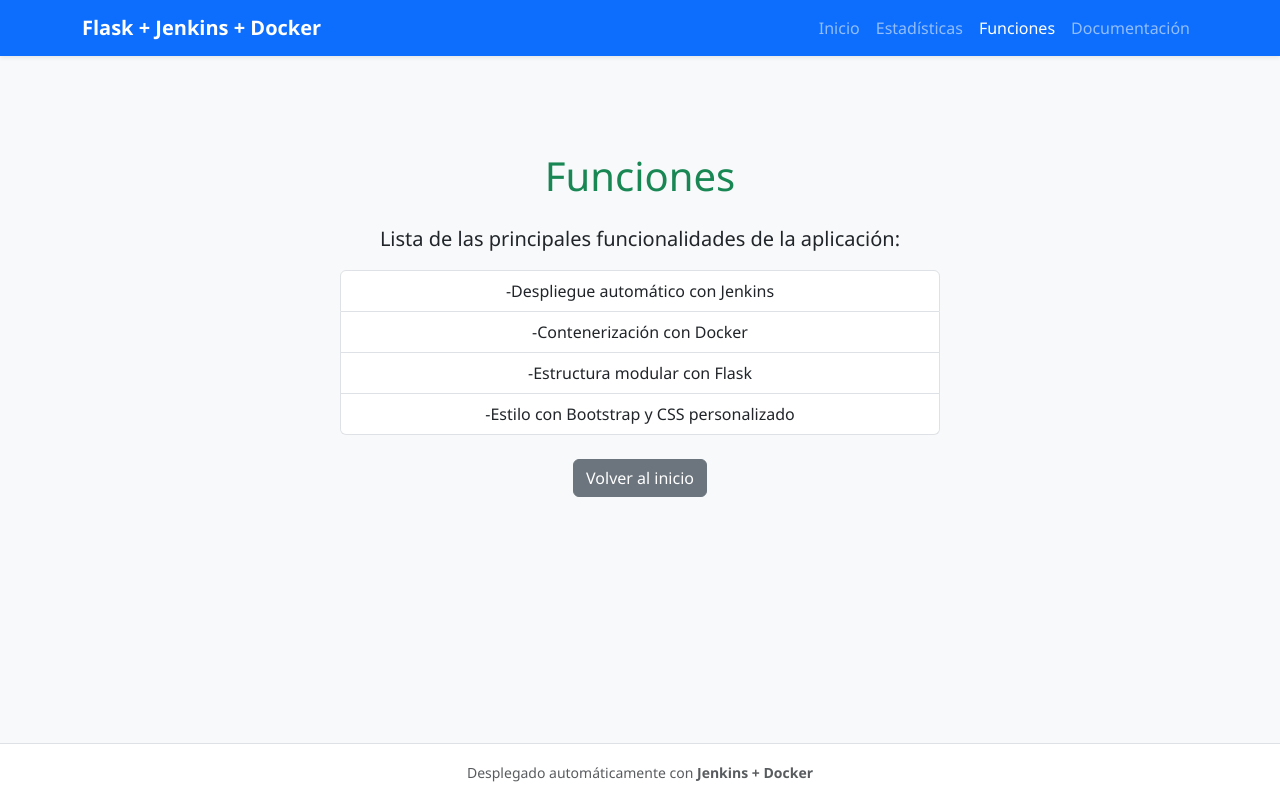
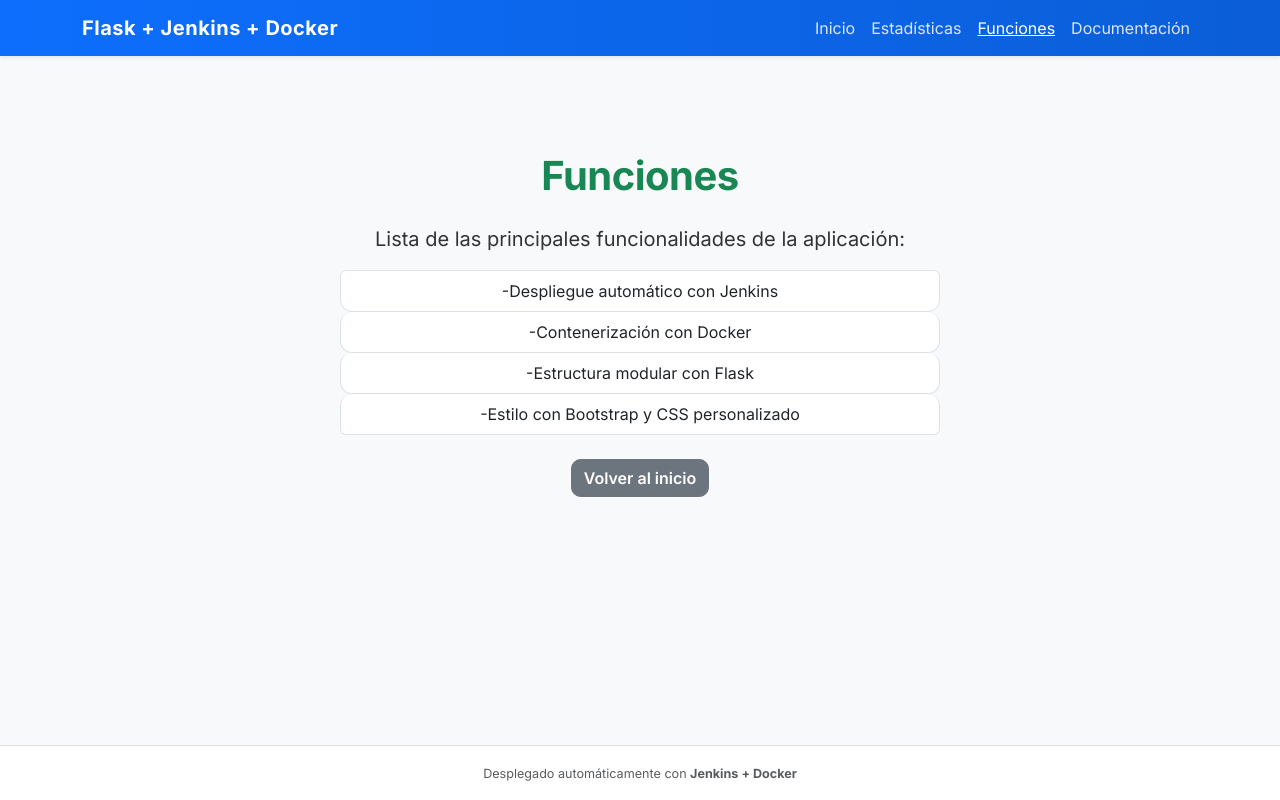
Before and after one commit to mcollado-dev/miapp-flask, a Flask app: page /funciones in a window 1280 px wide. Run offline with Flask 3, Linux system fonts and the light colour scheme.

Commit message:
Update style.css

```diff
--- a/static/style.css
+++ b/static/style.css
@@ -1,16 +1,74 @@
+/* Fuente y colores base */
 body {
-    font-family: 'Segoe UI', Tahoma, Geneva, Verdana, sans-serif;
+    font-family: 'Inter', sans-serif;
+    background-color: #f8f9fa;
+    color: #333;
 }
 
-h1 {
-    color: #0d6efd;
+/* Encabezados */
+h1, h2, h3, h4 {
+    font-weight: 700;
+    letter-spacing: -0.5px;
 }
 
-/* Cards con sombra más definida */
-.card {
-    transition: transform 0.2s;
+/* Botones */
+.btn {
+    border-radius: 0.6rem;
+    transition: all 0.25s ease-in-out;
+    font-weight: 600;
 }
 
-.card:hover {
+.btn:hover {
+    transform: translateY(-2px);
+    box-shadow: 0 4px 10px rgba(0, 0, 0, 0.15);
+}
+
+/* Navbar */
+.navbar {
+    background: linear-gradient(90deg, #0d6efd 0%, #0b5ed7 100%);
+}
+
+.navbar-brand {
+    font-weight: 700;
+    letter-spacing: 0.5px;
+}
+
+.nav-link {
+    color: rgba(255, 255, 255, 0.85) !important;
+    transition: color 0.2s;
+}
+
+.nav-link:hover,
+.nav-link.active {
+    color: #fff !important;
+    text-decoration: underline;
+}
+
+/* Cards y secciones */
+.card, .list-group-item {
+    border-radius: 0.75rem;
+    transition: all 0.3s ease;
+    background: #fff;
+}
+
+.card:hover, .list-group-item:hover {
     transform: translateY(-5px);
+    box-shadow: 0 8px 16px rgba(0, 0, 0, 0.1);
 }
+
+/* Footer */
+footer {
+    background: #fff;
+    color: #666;
+    font-size: 0.9rem;
+}
+
+/* Animación de aparición */
+.fade-in {
+    animation: fadeIn 0.6s ease-in-out;
+}
+
+@keyframes fadeIn {
+    from { opacity: 0; transform: translateY(10px); }
+    to { opacity: 1; transform: translateY(0); }
+}
```
